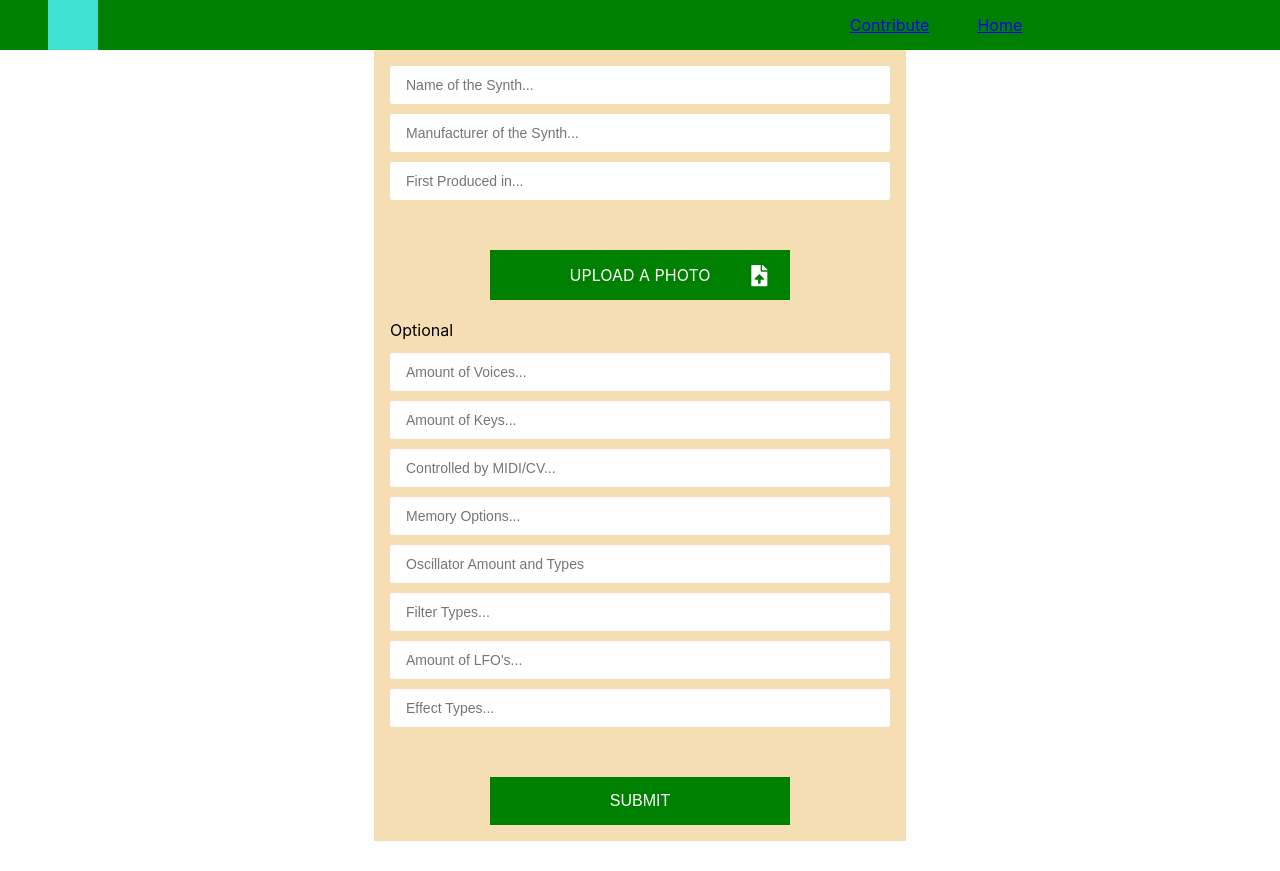
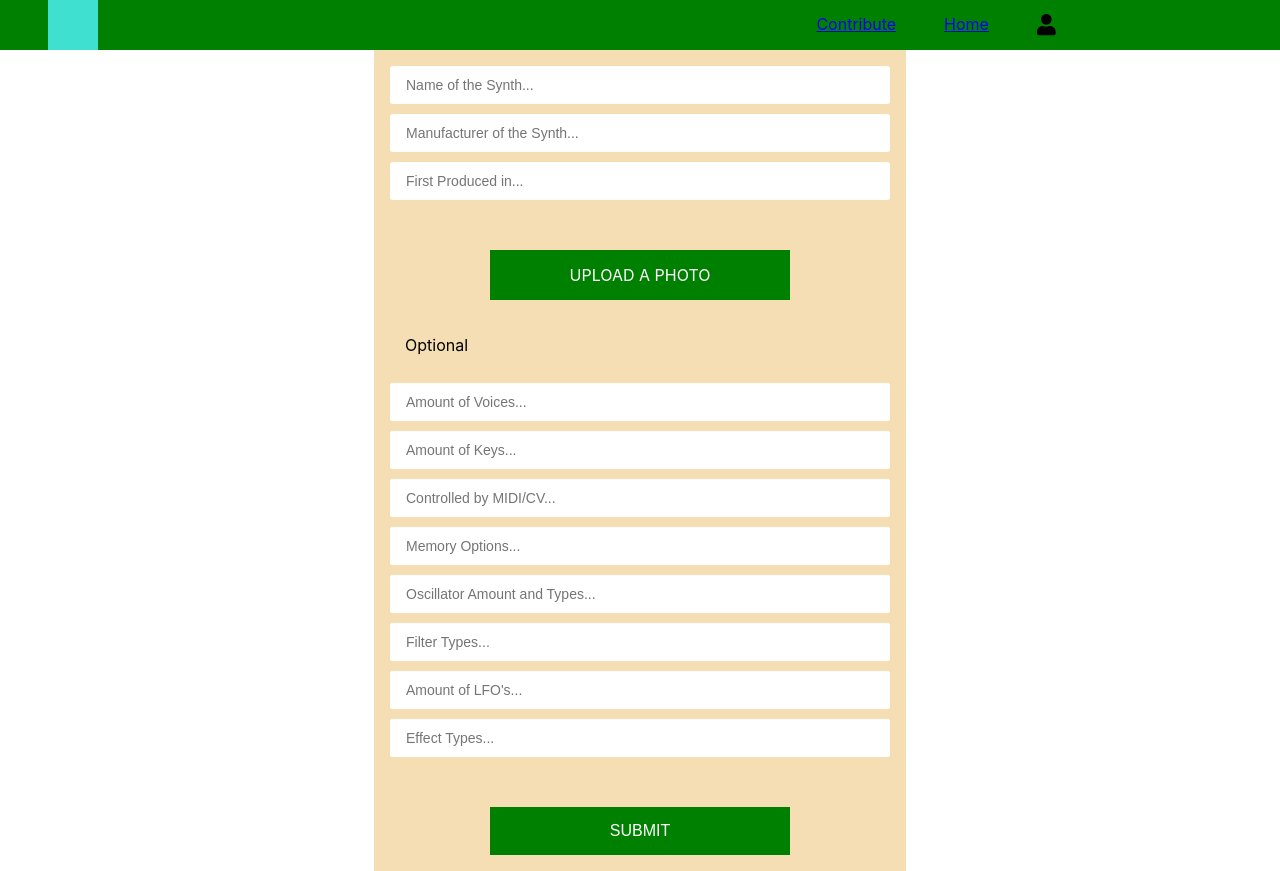
Before and after one commit to BernardDev/Synthesizer-directory, a React (Create React App) app: page /contribute in a window 1280 px wide. Before the commit the page ends 841 px from the top, so only its background shows below. Built offline with nearby package versions, Linux system fonts and the light colour scheme.

Commit message:
Post contribution, validation fields useForm, design upload button, refactor code in Form

```diff
--- a/src/components/Form.js
+++ b/src/components/Form.js
@@ -1,68 +1,22 @@
+import './form.css';
 import React, {useState} from 'react';
+import axios from 'axios';
+import {useForm} from 'react-hook-form';
 import styled from 'styled-components';
-import {useForm} from 'react-hook-form';
-import {FontAwesomeIcon} from '@fortawesome/react-fontawesome';
-import {faFileUpload} from '@fortawesome/free-solid-svg-icons';
-import * as yup from 'yup';
-import {ErrorMessage} from '@hookform/error-message';
 import {yupResolver} from '@hookform/resolvers/yup';
-
-import './form.css';
-import axios from 'axios';
-
-let THISYEAR = new Date().getFullYear();
-
-const schema = yup.object().shape({
-  polyphony: yup.string().max(80),
-  keyboard: yup.string().max(80),
-  control: yup.string().max(80),
-  yearProduced: yup
-    .number()
-    .integer()
-    .positive()
-    .min(1960)
-    .max(THISYEAR)
-    .required(),
-  memory: yup.string().max(80),
-  oscillators: yup.string().max(80),
-  filter: yup.string().max(80),
-  lfo: yup.string().max(80),
-  effects: yup.string().max(80),
-  name: yup.string().max(80).required(),
-  manufacturer: yup.string().max(80).required(),
-  // image: yup.string().url().required(),
-});
+import suggestionSchema from '../validation/suggestionSchema';
+import UploadButton from '../components/elements/UploadButton';
+import {FlexColumn} from './styles/componentStyles';
 
 const Form = () => {
   const [fileName, setFileName] = useState('Upload a Photo');
-
+  // const [response, setResponse] = useState({message: '', error: [], data: {}});
   const {register, handleSubmit, watch, errors} = useForm({
-    resolver: yupResolver(schema),
+    resolver: yupResolver(suggestionSchema),
   });
 
-  // it is not possible to console log form data
-
   const onSubmit = async (data) => {
-    // console.log(data, 'is data');
-    const formData = new FormData();
-
-    formData.append('polyphony', data.polyphony);
-    formData.append('keyboard', data.keyboard);
-    formData.append('control', data.control);
-    formData.append('yearProduced', data.yearProduced);
-    formData.append('memory', data.memory);
-    formData.append('oscillators', data.oscillators);
-    formData.append('filter', data.filter);
-    formData.append('lfo', data.lfo);
-    formData.append('effects', data.effects);
-    formData.append('name', data.name);
-    formData.append('manufacturer', data.manufacturer);
-    // formData.append('image', data.image)
-
-    for (var pair of formData.entries()) {
-      console.log(pair[0] + ', ' + pair[1]);
-    }
-
+    const formData = formatToFormData(data);
     try {
       const res = await axios.post(
         `${process.env.REACT_APP_API_URL}/contribute`,
@@ -73,36 +27,35 @@ const Form = () => {
           },
         }
       );
-      console.log(res.data);
+      // console.log(`res`, res);
+      // setResponse(res.data.message);
     } catch (error) {
-      console.error(error);
-      // console.log(response, 'dit is response');
+      // setResponse(error.response.message);
     }
   };
 
   const handleSelectFile = (e) => {
-    setFileName(`${e.target.files[0]?.name}`);
+    if (!e.target.files[0]) {
+      setFileName('Upload a file');
+      return;
+    }
+    setFileName(`${e.target.files[0].name}`);
   };
 
   return (
     <StyledForm onSubmit={handleSubmit(onSubmit)}>
-      {/* <StyledLabel>Name</StyledLabel> */}
       <StyledInput
         name='name'
-        defaultValue=''
         placeholder='Name of the Synth...'
         ref={register({required: true, maxLength: 80})}
       />
       {errors.name && <p>{errors.name.message}</p>}
-      {/* <StyledLabel>Manufacturer</StyledLabel> */}
       <StyledInput
         name='manufacturer'
-        defaultValue=''
         placeholder='Manufacturer of the Synth...'
         ref={register({required: true, maxLength: 80})}
       />
       {errors.manufacturer && <p>{errors.manufacturer.message}</p>}
-      {/* <StyledLabel>Year of Production</StyledLabel> */}
       <StyledInput
         type='number'
         name='yearProduced'
@@ -110,29 +63,13 @@ const Form = () => {
         ref={register}
       />
       {errors.yearProduced && <p>{errors.yearProduced.message}</p>}
-      {/* <ErrorMessage errors={errors} name={name} /> DIT MOET OPGELOST WORDEN */}
-      <FlexContainer className='contain-submit'>
-        <input
-          type='file'
-          name='file'
-          id='file'
-          className='inputfile'
-          onChange={handleSelectFile}
-        />
-        <StyledUploadButton>
-          <label className='inputfileLabel' htmlFor='file'>
-            {/* {!fileName || fileName === undefined
-            ? `${(<FontAwesomeIcon icon={faCoffee} />)} Choose a file`
-            : `${(<FontAwesomeIcon icon={faCoffee} />)} ${fileName}`} */}
-            {fileName === 'choose a file' ? fileName : fileName}
-          </label>
-          <StyleIconContainer>
-            <FontAwesomeIcon icon={faFileUpload} size='lg' transform='left-2' />
-          </StyleIconContainer>
-        </StyledUploadButton>
-      </FlexContainer>
+      <UploadButton
+        handleSelectFile={handleSelectFile}
+        register={register}
+        fileName={fileName}
+      />
+      {errors.image && <p>{errors.image.message}</p>}
       <StyledLabel>Optional</StyledLabel>
-      {/* <StyledLabel>Polyphony</StyledLabel> */}
       <StyledInput
         name='polyphony'
         placeholder='Amount of Voices...'
@@ -143,89 +80,34 @@ const Form = () => {
         placeholder='Amount of Keys...'
         ref={register}
       />
-      {/* <StyledLabel>Control</StyledLabel> */}
       <StyledInput
         name='control'
         ref={register}
         placeholder='Controlled by MIDI/CV...'
       />
-      {/* <StyledLabel>Memory</StyledLabel> */}
       <StyledInput
         name='memory'
         placeholder='Memory Options...'
         ref={register}
       />
-      {/* <StyledLabel>Oscillators</StyledLabel> */}
       <StyledInput
         name='oscillators'
-        placeholder='Oscillator Amount and Types'
+        placeholder='Oscillator Amount and Types...'
         ref={register}
       />
-      {/* <StyledLabel>Filter</StyledLabel> */}
       <StyledInput name='filter' placeholder='Filter Types...' ref={register} />
-      {/* <StyledLabel>LFO</StyledLabel> */}
       <StyledInput name='lfo' placeholder="Amount of LFO's..." ref={register} />
-      {/* <StyledLabel>Effect's</StyledLabel> */}
       <StyledInput
         name='effects'
         placeholder='Effect Types...'
         ref={register}
       />
-      <FlexContainer>
+      <FlexColumn>
         <StyledSubmit type='submit' />
-      </FlexContainer>
+      </FlexColumn>
     </StyledForm>
   );
 };
-
-// var inputs = document.querySelectorAll( '.inputfile' );
-// Array.prototype.forEach.call( inputs, function( input )
-// {
-// 	var label	 = input.nextElementSibling,
-// 		labelVal = label.innerHTML;
-
-// 	input.addEventListener( 'change', function( e )
-// 	{
-// 		var fileName = '';
-// 		if( this.files && this.files.length > 1 )
-// 			fileName = ( this.getAttribute( 'data-multiple-caption' ) || '' ).replace( '{count}', this.files.length );
-// 		else
-// 			fileName = e.target.value.split( '\' ).pop();
-
-// 		if( fileName )
-// 			label.querySelector( 'span' ).innerHTML = fileName;
-// 		else
-// 			label.innerHTML = labelVal;
-// 	});
-// });
-
-const StyledUploadButton = styled.div`
-  position: relative;
-  text-align: center;
-  box-sizing: border-box;
-  background: green;
-  color: white;
-  text-transform: uppercase;
-  border: none;
-  margin-left: 0;
-  margin-right: 0;
-  margin-top: 40px;
-  padding: 15px;
-  width: 60%;
-  white-space: nowrap;
-  overflow: hidden;
-  text-overflow: ellipsis;
-`;
-
-const StyleIconContainer = styled.span`
-  position: absolute;
-  /* padding-top: 100px; */
-  transform-origin: center;
-  /* top: 30%; */
-  right: 20px;
-  z-index: 2;
-  /* padding-left: 20px; */
-`;
 
 const StyledInput = styled.input`
   box-sizing: border-box;
@@ -236,16 +118,6 @@ const StyledInput = styled.input`
   margin-bottom: 10px;
   font-size: 14px;
 `;
-
-// const StyledAttachment = styled.div`
-//   box-sizing: border-box;
-//   width: 100%;
-//   border-radius: 2px;
-//   border: 1px solid white;
-//   padding: 10px 15px;
-//   margin-bottom: 10px;
-//   font-size: 14px;
-// `;
 
 const StyledForm = styled.form`
   max-width: 500px;
@@ -267,14 +139,6 @@ const StyledSubmit = styled.input`
   width: 60%;
 `;
 
-const FlexContainer = styled.div`
-  width: 100%;
-  display: flex;
-  flex-direction: column;
-  align-items: center;
-  justify-content: center;
-`;
-
 const StyledLabel = styled.label`
   text-align: left;
   display: block;
@@ -283,3 +147,15 @@ const StyledLabel = styled.label`
 `;
 
 export default Form;
+
+function formatToFormData(data) {
+  const formData = new FormData();
+  Object.keys(data).forEach((key) => {
+    if (key === 'image') {
+      formData.append('image', data.image[0]);
+    } else {
+      formData.append(key, data[key]);
+    }
+  });
+  return formData;
+}
--- a/src/components/Navigation.js
+++ b/src/components/Navigation.js
@@ -1,10 +1,8 @@
 import React from 'react';
 import styled from 'styled-components';
 import {NavLink} from 'react-router-dom';
-
-{
-  /* <NavLink to={url}>{title}</NavLink>; */
-}
+import {FontAwesomeIcon} from '@fortawesome/react-fontawesome';
+import {faUser} from '@fortawesome/free-solid-svg-icons';
 
 const Navigation = ({query, handleSearch, manufacturers}) => {
   return (
@@ -19,6 +17,9 @@ const Navigation = ({query, handleSearch, manufacturers}) => {
           </StyledLink>
           <StyledLink>
             <NavLink to={'/'}>Home</NavLink>
+          </StyledLink>
+          <StyledLink>
+            <FontAwesomeIcon icon={faUser} size='lg' transform='' />
           </StyledLink>
         </StyledNavLinkContainer>
       </NavigationBar>
@@ -62,7 +63,6 @@ const StyledLink = styled.p`
 
 const NavigationBar = styled.div`
   display: flex;
-  /* justify-content: space-between; */
   align-items: center;
   background-color: green;
   height: 50px;
--- a/src/components/Synth.js
+++ b/src/components/Synth.js
@@ -1,6 +1,5 @@
 import React, {useState, useCallback} from 'react';
 import styled, {keyframes, css} from 'styled-components';
-import {Link} from 'react-router-dom';
 
 const Synth = ({reference, synth, index}) => {
   const {name, img, Specification, id} = synth;
--- /dev/null
+++ b/src/components/elements/UploadButton.js
@@ -0,0 +1,59 @@
+import React from 'react';
+import styled from 'styled-components';
+import {FontAwesomeIcon} from '@fortawesome/react-fontawesome';
+import {faFileUpload} from '@fortawesome/free-solid-svg-icons';
+import {FlexColumn} from '../styles/componentStyles';
+
+const UploadButton = ({handleSelectFile, register, fileName}) => {
+  return (
+    <FlexColumn className='contain-submit'>
+      <input
+        type='file'
+        name='image'
+        id='image'
+        htmlFor='image'
+        onChange={handleSelectFile}
+        ref={register}
+        className='inputfile'
+      />
+
+      <StyledUploadButton>
+        <label className='inputfileLabel' name='image' htmlFor='image'>
+          {fileName}
+        </label>
+        <StyleIconContainer>
+          <FontAwesomeIcon icon={faFileUpload} size='lg' transform='left-2' />
+        </StyleIconContainer>
+      </StyledUploadButton>
+    </FlexColumn>
+  );
+};
+
+export default UploadButton;
+
+const StyledUploadButton = styled.div`
+  position: relative;
+  text-align: center;
+  box-sizing: border-box;
+  background: green;
+  color: white;
+  text-transform: uppercase;
+  border: none;
+  margin-left: 0;
+  margin-right: 0;
+  margin-top: 40px;
+  width: 60%;
+  white-space: nowrap;
+  overflow: hidden;
+  text-overflow: ellipsis;
+`;
+
+const StyleIconContainer = styled.span`
+  position: absolute;
+  /* padding-top: 100px; */
+  transform-origin: center;
+  /* top: 30%; */
+  right: 20px;
+  z-index: 2;
+  /* padding-left: 20px; */
+`;
--- a/src/components/form.css
+++ b/src/components/form.css
@@ -35,6 +35,14 @@ label {
 
 label {
   cursor: pointer;
-  display: inline-block;
+  /* display: inline-block; */
   position: relative;
+  margin: 0;
+  box-sizing: border-box;
+  display: flex;
+  justify-self: inline-flex;
+  justify-content: center;
+  align-items: center;
+  /* margin: 15px; */
+  padding: 15px;
 }
--- /dev/null
+++ b/src/components/styles/componentStyles.js
@@ -0,0 +1,11 @@
+import styled from 'styled-components';
+
+const FlexColumn = styled.div`
+  width: 100%;
+  display: flex;
+  flex-direction: column;
+  align-items: center;
+  justify-content: center;
+`;
+
+export {FlexColumn};
--- a/src/hooks/useFetchSynth.js
+++ b/src/hooks/useFetchSynth.js
@@ -5,8 +5,6 @@ import axios from 'axios';
 const useFetchManufacturers = () => {
   const [synth, setSynth] = useState({});
   const params = useParams();
-
-  console.log('params', params);
 
   useEffect(() => {
     axios({
--- /dev/null
+++ b/src/validation/suggestionSchema.js
@@ -0,0 +1,42 @@
+import * as yup from 'yup';
+
+let THISYEAR = new Date().getFullYear();
+const SUPPORTED_FORMATS = ['image/jpg', 'image/jpeg', 'image/png', 'image/gif'];
+
+const schema = yup.object().shape({
+  polyphony: yup.string(),
+  keyboard: yup.string(),
+  control: yup.string(),
+  yearProduced: yup
+    .number()
+    .typeError('Please enter first year of production of the synthesizer')
+    .required()
+    .integer()
+    .positive()
+    .min(1960, 'Are you shure this synth is produced before 1860?')
+    .max(THISYEAR, 'Year of production can not be in the future'),
+  memory: yup.string(),
+  oscillators: yup.string(),
+  filter: yup.string(),
+  lfo: yup.string(),
+  effects: yup.string(),
+  name: yup.string().required('Please enter the name of the synthesizer'),
+  manufacturer: yup
+    .string()
+    .required('Please enter the name of the manufacturer'),
+  image: yup
+    .mixed()
+    .required()
+    .test('filePresent', 'Please add an image', (value) => {
+      return value[0] !== undefined;
+    })
+    .test('fileSize', 'Please keep the file size less than 3MB', (value) => {
+      return value && value[0]?.size <= 3000000;
+    })
+    .test('fileType', "Please add a file of type 'image' ", (value) => {
+      if (value[0] === undefined) return;
+      return value && SUPPORTED_FORMATS.includes(value[0].type);
+    }),
+});
+
+export default schema;
```
